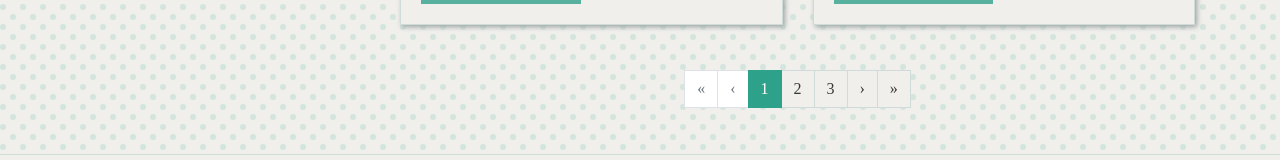
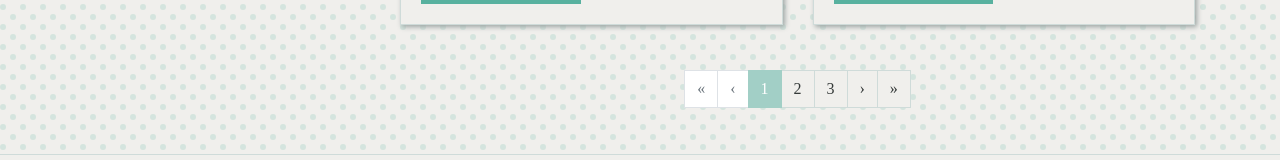
Before and after one commit to AnnaSzmyga/Online-Shop, a React (Create React App) app: page / in a window 1280 px wide. Shown: the part 1536-1696 px from the top of the page. Built offline with nearby package versions, Linux system fonts and the light colour scheme; a web font is replaced by a local one.

Commit message:
Add smooth scrolling behaviour for pagination

```diff
--- a/package.json
+++ b/package.json
@@ -32,5 +32,8 @@
       "last 1 firefox version",
       "last 1 safari version"
     ]
+  },
+  "devDependencies": {
+    "svg-react-loader": "^0.4.6"
   }
 }
--- a/src/components/features/Pagination/Pagination.js
+++ b/src/components/features/Pagination/Pagination.js
@@ -19,19 +19,31 @@ const Pagination = ({pagesNumber, currentPage, changeCurrentPage}) => {
 
     return (
         <PaginationBar className="pagination-bar">
-            <PaginationItem onClick={() => {changeCurrentPage(1)}} disabled={isDisabled(1)}><PaginationLink first /></PaginationItem>
-            <PaginationItem onClick={() => {changeCurrentPage(previousPage)}} disabled={isDisabled(1)}><PaginationLink previous /></PaginationItem>
+            <PaginationItem onClick={() => {changeCurrentPage(1); window.scroll(0, 0)}} disabled={isDisabled(1)}>
+                <PaginationLink first />
+            </PaginationItem>
+            <PaginationItem onClick={() => {changeCurrentPage(previousPage); window.scroll(0, 0)}} disabled={isDisabled(1)}>
+                <PaginationLink previous />
+            </PaginationItem>
             {
                 pages.map((page) => {
                     return (
-                        <PaginationItem onClick={() => {changeCurrentPage(page)}} active={checkActivePage(page)} key={page}>
-                            <PaginationLink>{page}</PaginationLink>
+                        <PaginationItem
+                            onClick={() => {changeCurrentPage(page); window.scroll(0, 0)}}
+                            active={checkActivePage(page)}
+                            key={page}
+                        >
+                            <PaginationLink href="#home">{page}</PaginationLink>
                         </PaginationItem>
                     )
                 })
             }
-            <PaginationItem onClick={() => {changeCurrentPage(nextPage)}} disabled={isDisabled(pagesNumber)}><PaginationLink next /></PaginationItem>
-            <PaginationItem onClick={() => {changeCurrentPage(pagesNumber)}} disabled={isDisabled(pagesNumber)}><PaginationLink last /></PaginationItem>
+            <PaginationItem onClick={() => {changeCurrentPage(nextPage); window.scroll(0, 0)}} disabled={isDisabled(pagesNumber)}>
+                <PaginationLink next />
+            </PaginationItem>
+            <PaginationItem onClick={() => {changeCurrentPage(pagesNumber); window.scroll(0, 0)}} disabled={isDisabled(pagesNumber)}>
+                <PaginationLink last />
+            </PaginationItem>
         </PaginationBar>
     )
 }
--- a/src/components/layout/Navbar/Navbar.css
+++ b/src/components/layout/Navbar/Navbar.css
@@ -5,3 +5,7 @@
     background-color: #f0efec;
     box-shadow: 3px 3px 8px #9ca5a3;
 }
+
+.navbar__logo-link:hover {
+    text-decoration: none;
+}
--- a/src/components/layout/Navbar/Navbar.js
+++ b/src/components/layout/Navbar/Navbar.js
@@ -1,4 +1,5 @@
 import React from 'react';
+import { Link } from 'react-router-dom';
 import Logo from '../../features/Logo/Logo';
 import Menu from '../../features/Menu/Menu';
 import CartLink from '../../features/CartLink/CartLink';
@@ -11,7 +12,9 @@ const Navbar = ({cartContent, ...props}) => {
     return (
         <div className="navbar">
             <Container>
-                <Logo />
+                <Link to="/" className="navbar__logo-link">
+                    <Logo />
+                </Link>
                 <Menu />
                 <CartLink cartContent={cartContent} />
             </Container>
--- a/src/components/pages/Home/Home.js
+++ b/src/components/pages/Home/Home.js
@@ -67,7 +67,7 @@ class Home extends React.Component {
     render() {
         return (
             <Fade timeout={100}>
-                <div className="home">
+                <div className="home" id="home">
                     <Sidebar
                         sortAscend={this.sortAscend}
                         sortDescend={this.sortDescend}
--- a/src/index.css
+++ b/src/index.css
@@ -1,5 +1,8 @@
 *, *::before, *::after {
 	box-sizing: border-box;
+}
+html {
+	scroll-behavior: smooth;
 }
 
 body {
@@ -32,12 +35,13 @@ input[type=number]::-webkit-outer-spin-button {
 }
 
 
-/* Change Bootstrap default styles */
-
+/* CHANGE BOOTSTRAP DEFAULT STYLES: */
+/* modal */
 .modal-content {
 	border-radius: 0;
 	border: 0;
 }
+/* pagination */
 .page-link {
     background-color:#f0efec;
 	border: 1px solid #cfdbd9;
@@ -48,14 +52,13 @@ input[type=number]::-webkit-outer-spin-button {
 	background-color: #e8e6e3;
 }
 .page-item.active .page-link {
-	background-color: #2ea18a;
-	border-color: #2ea18a;
+	background-color: #a2cfc6;
+	border-color: #a2cfc6;
 	/* outline: 2px solid #93aaa6; */
 }
 .page-link:focus {
 	box-shadow: none;
 }
-
 .page-item:first-child .page-link, .page-item:last-child .page-link {
     border-radius: 0;
 }
```
Also changed, not shown: src/components/common/Ornament/Ornament.js (added), src/svg/ornament.svg (added), 1 other file (tests, documents, lock files or other folders).
